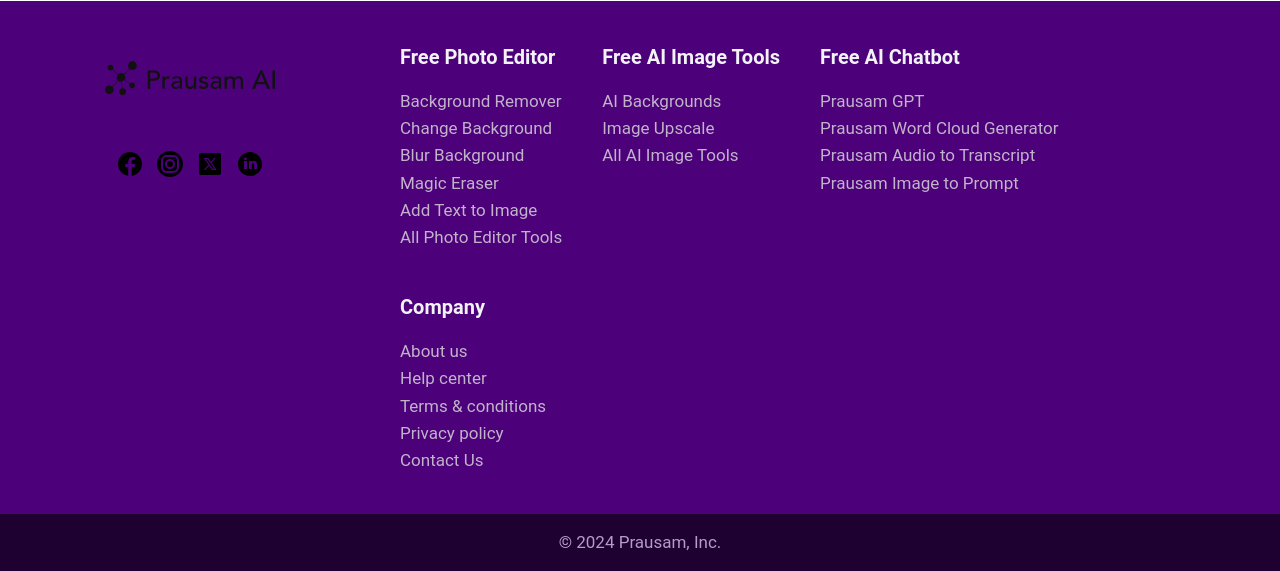
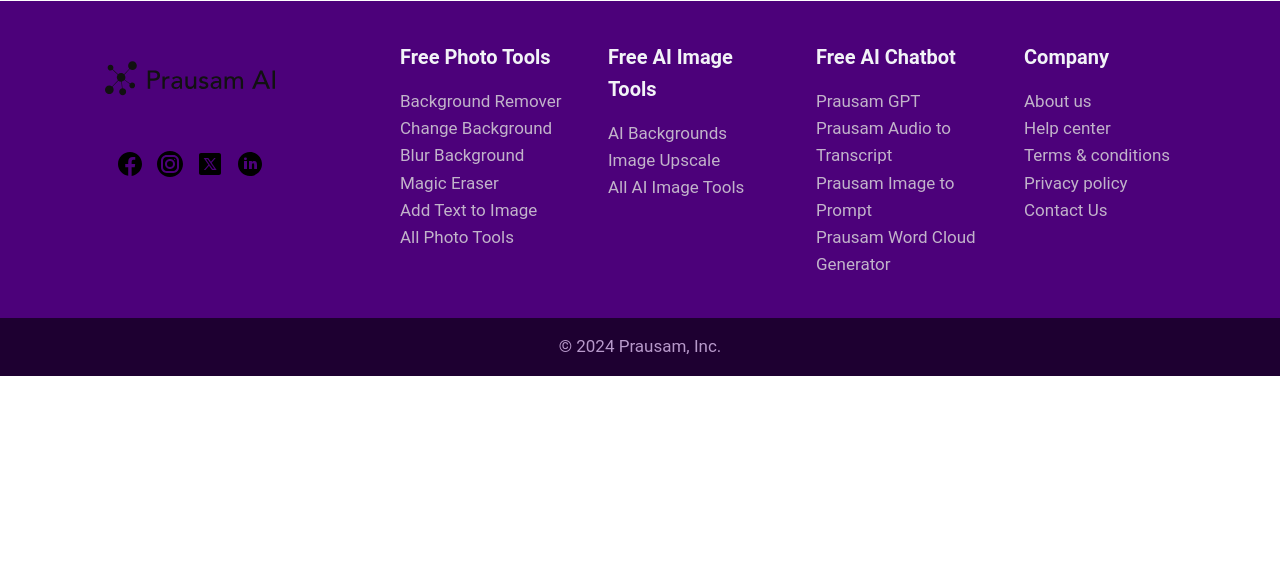
Before and after one commit to ayush-2501/prausamai, a Flask app: page / in a window 1280 px wide. Shown: the part 4734-5305 px from the top of the page. After the commit the page ends 5110 px from the top, so only its background shows below. Run offline with Flask 3, Linux system fonts and the light colour scheme; some libraries are stand-ins or nearby versions.

Commit message:
tools renaming

```diff
--- a/app/routes.py
+++ b/app/routes.py
@@ -24,5 +24,10 @@
 
 # Route for the photoeditor page
 @main_blueprint.route('/photoeditor')
-def tools():
+def photoeditor():
     return render_template('photoeditor.html')
+
+# Route for the AIImageTools page
+@main_blueprint.route('/ai-image-editor')
+def aiimageeditor():
+    return render_template('ai-image-editor.html')
--- a/app/static/css/style.css
+++ b/app/static/css/style.css
@@ -909,6 +909,10 @@
   width: 70%;
 }
 
+.footer-section {
+  width: 20%;
+}
+
 .footer-title {
   font-weight: 700;
   font-size: 20px;
@@ -963,10 +967,10 @@
   }
 
   .footer-title {
-    font-size: 18px;
+    font-size: 20px;
   }
 
   .footer-link {
-    font-size: 15px;
+    font-size: 17px;
   }
 }
--- a/app/templates/footer.html
+++ b/app/templates/footer.html
@@ -48,14 +48,14 @@
     <!-- Right Side: Footer Sections -->
     <div class="footer-sections">
       <div class="footer-section">
-        <h3 class="footer-title">Free Photo Editor</h3>
+        <h3 class="footer-title">Free Photo Tools</h3>
         <ul class="footer-links">
           <li><a href="#" class="footer-link">Background Remover</a></li>
           <li><a href="#" class="footer-link">Change Background</a></li>
           <li><a href="#" class="footer-link">Blur Background</a></li>
           <li><a href="#" class="footer-link">Magic Eraser</a></li>
           <li><a href="#" class="footer-link">Add Text to Image</a></li>
-          <li><a href="{{ url_for('main.tools') }}" class="footer-link">All Photo Editor Tools</a></li>
+          <li><a href="{{ url_for('main.photoeditor') }}" class="footer-link">All Photo Tools</a></li>
         </ul>
       </div>
 
@@ -64,7 +64,7 @@
         <ul class="footer-links">
           <li><a href="#" class="footer-link">AI Backgrounds</a></li>
           <li><a href="#" class="footer-link">Image Upscale</a></li>
-          <li><a href="#" class="footer-link">All AI Image Tools</a></li>
+          <li><a href="{{ url_for('main.aiimageeditor') }}" class="footer-link">All AI Image Tools</a></li>
         </ul>
       </div>
 
@@ -72,9 +72,9 @@
         <h3 class="footer-title">Free AI Chatbot</h3>
         <ul class="footer-links">
           <li><a href="#" class="footer-link">Prausam GPT</a></li>
-          <li><a href="#" class="footer-link">Prausam Word Cloud Generator</a></li>
           <li><a href="#" class="footer-link">Prausam Audio to Transcript</a></li>
           <li><a href="#" class="footer-link">Prausam Image to Prompt</a></li>
+          <li><a href="#" class="footer-link">Prausam Word Cloud Generator</a></li>
         </ul>
       </div>
 
--- a/app/templates/navbar.html
+++ b/app/templates/navbar.html
@@ -14,8 +14,8 @@
 
         <ul class="nav-links">
             <li><a href="#home">Photo Editor</a></li>
-            <li><a href="#about">AI Image Tools</a></li>
-            <li><a href="#about">GPT Tools</a></li>
+            <li><a href="#about">AI Image Tool</a></li>
+            <li><a href="#about">AI Chatbot</a></li>
             <li><a href="#services">About</a></li>
         </ul>
 
--- a/app/templates/photoeditor.html
+++ b/app/templates/photoeditor.html
@@ -3,7 +3,7 @@
 {% block content %}
 <div class="ToolsPage">
   <div class="ToolsTextContainer">
-    <h1 class="ToolsTitle">All tools</h1>
+    <h1 class="ToolsTitle">Photo Editor Tools</h1>
     <p class="ToolsSubtitle">Prausam AI makes photo editing simple and easy! Use our world-class AI tools to make your photos look amazing!</p>
   </div>
 
```
Also changed, not shown: app/templates/ai-image-editor.html (added, +21 -0 lines), 1 other file.
